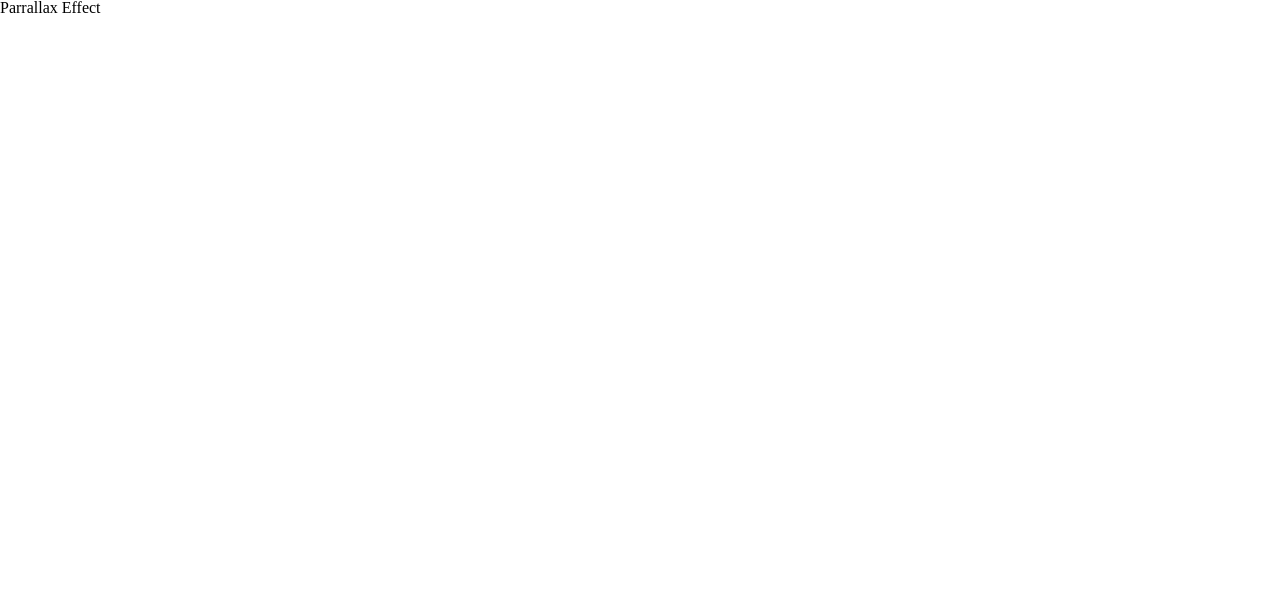
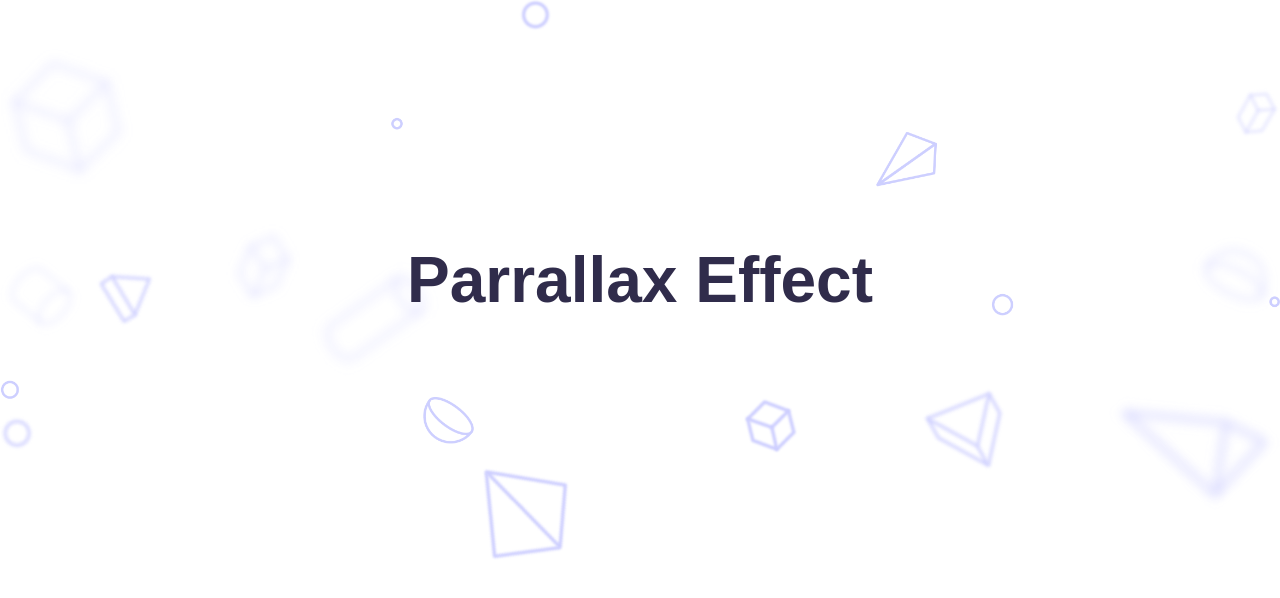
Before and after one commit to vandemaelefelix/parrallax-mouse-effect, a plain HTML site: page index.html in a window 1280 px wide. Drawn offline with Linux system fonts and the light colour scheme.

Commit message:
Parrallax effect with background images

```diff
--- a/css/styles.css
+++ b/css/styles.css
@@ -0,0 +1,55 @@
+.c-parrallax--container {
+    position: relative;
+    width: 100vw;
+    height: 70vh;
+    overflow: hidden;
+}
+
+.c-parrallax--title {
+    position: absolute;
+    font-size: 4rem;
+    text-align: center;
+    top: 50%;
+    left: 50%;
+    transform: translate(-50%, -50%);
+
+    font-weight: 700;
+    color: rgb(48, 44, 75);
+    font-family: Arial, Helvetica, sans-serif;
+}
+
+.c-parrallax--item {
+    position: absolute;
+    top: 0;
+    bottom: 0;
+    width: 100%;
+    height: 100%;
+
+    background-size: contain;
+    background-position: center;
+}
+
+.c-parrallax--item_1 {
+    background-image: url('../images/parrallax01.png');
+    background-repeat: no-repeat;
+}
+
+.c-parrallax--item_2 {
+    background-image: url('../images/parrallax02.png');
+    background-repeat: no-repeat;
+}
+
+.c-parrallax--item_3 {
+    background-image: url('../images/parrallax03.png');
+    background-repeat: no-repeat;
+}
+
+.c-parrallax--item_4 {
+    background-image: url('../images/parrallax04.png');
+    background-repeat: no-repeat;
+}
+
+.c-parrallax--item_5 {
+    background-image: url('../images/parrallax05.png');
+    background-repeat: no-repeat;
+}
--- a/index.html
+++ b/index.html
@@ -9,8 +9,16 @@
     <title>Parrallax Effect</title>
 </head>
 <body>
-    <h1>Parrallax Effect</h1>
+    <section class="c-parrallax--container">
+        <div data-speed="1" class="c-parrallax--item c-parrallax--item_1"></div>
+        <div data-speed="2" class="c-parrallax--item c-parrallax--item_2"></div>
+        <div data-speed="3" class="c-parrallax--item c-parrallax--item_3"></div>
+        <div data-speed="4" class="c-parrallax--item c-parrallax--item_4"></div>
+        <div data-speed="5" class="c-parrallax--item c-parrallax--item_5"></div>
 
-    <script src="./js/script.js"></script>
+        <h1 class="c-parrallax--title">Parrallax Effect</h1>
+    </section>
+
+    <script src="./js/script.js" defer></script>
 </body>
 </html>
--- a/js/script.js
+++ b/js/script.js
@@ -7,5 +7,19 @@ window.addEventListener('DOMContentLoaded', (event) => {
 const init = () => {
     console.log('DOM Content Loaded')
 
+    document.addEventListener('mousemove', (e) => {
+        const items = document.querySelectorAll('.c-parrallax--item')
+        items.forEach((item, index) => {
+            const speed = item.getAttribute('data-speed')
+
+            const scale = 0.015
+
+            const x = (window.innerWidth - e.pageX * speed) * scale
+            const y = (window.innerHeight - e.pageY * speed) * scale
+
+            item.style.transform = `translateX(${x}px) translateY(${y}px)`
+            console.log(`translateX(${x}px) translateY(${y}px)`)
+        })
+    })
 
 }
```
Also changed, not shown: images/parrallax01.png (added), images/parrallax02.png (added), images/parrallax03.png (added), images/parrallax04.png (added), images/parrallax05.png (added).
